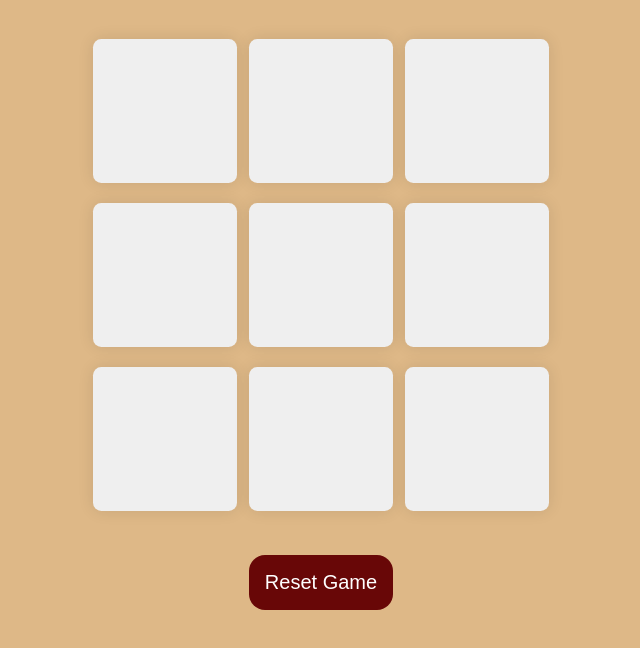
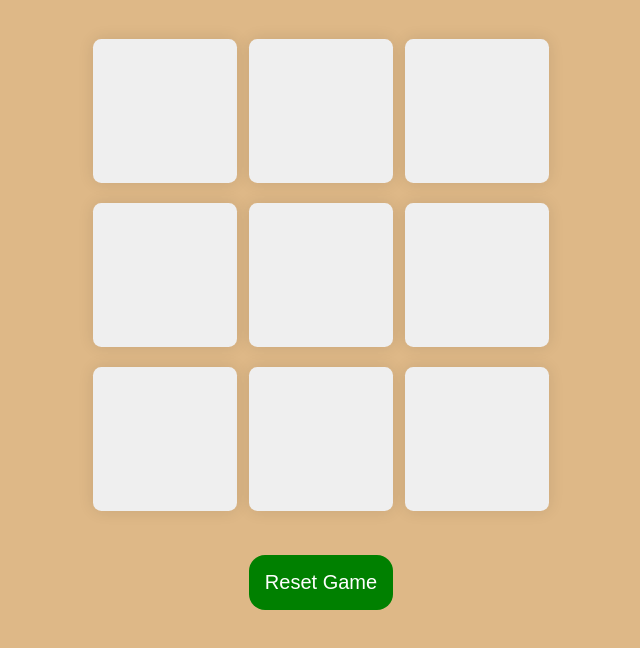
Before and after one commit to Snowyy66/TIC-TAC-TOE, a plain HTML site: page index.html in a window 1280 px wide. Shown: the part 58-706 px from the top of the page, without its empty margins (319-959 px from the left). Drawn offline with Linux system fonts and the light colour scheme.

Commit message:
Update style.css

```diff
--- a/style.css
+++ b/style.css
@@ -39,7 +39,7 @@ body {
 #reset-btn {
     padding: 1rem;
     font-size: 1.25rem;
-    background-color: rgb(104, 7, 7);
+    background-color: green;
     color: white;
     border-radius: 1rem;
     border: none;
```
